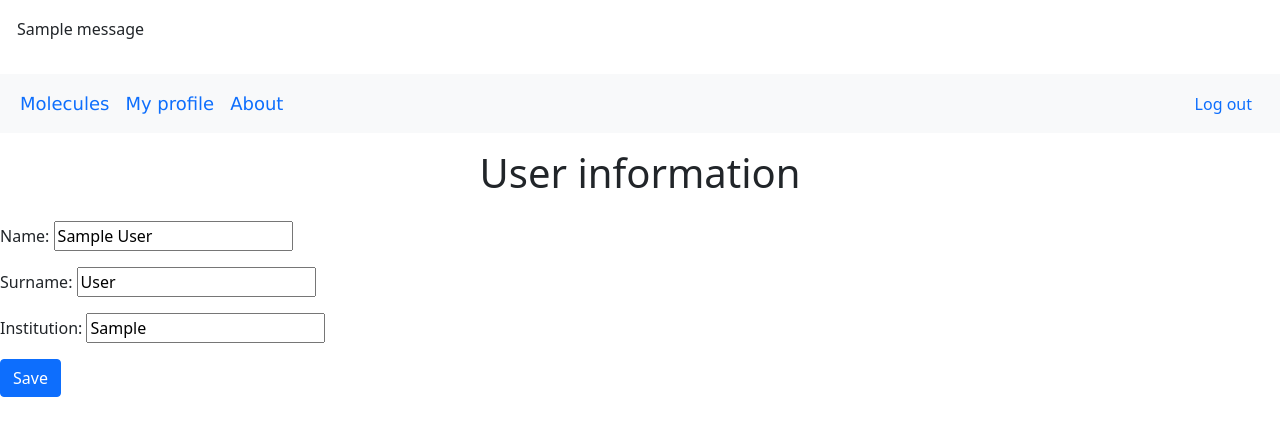
After one commit to Kharianne/molecules_project, a Django app: page /profile-update/ in a window 1280 px wide. The commit adds this page. Shown: the top 436 px of the page. Run offline with Django 4.2, Linux system fonts and the light colour scheme; a user stored in the database is signed in; tables that the repository leaves empty hold one stand-in row (values such as "Sample post"); one stand-in notice (Sample message) is shown.

Commit message:
registration: User, Profile, UpdateView

```diff
--- /dev/null
+++ b/molecule_admin/forms.py
@@ -0,0 +1,16 @@
+from django.contrib.auth.forms import UserCreationForm
+from django.contrib.auth.models import User
+from django.forms import CharField, ModelForm
+from molecule_admin.models import Profile
+
+class RegisterUserForm(UserCreationForm):
+    username = CharField(required=True, label='Email')
+
+    class Meta:
+        model = User
+        fields = ("username", "password1", "password2")
+
+class UserForm(ModelForm):
+    class Meta:
+        model = Profile
+        fields = ('name', 'surname', 'institution')
--- a/molecule_admin/models.py
+++ b/molecule_admin/models.py
@@ -1,33 +1,51 @@
 from django.db import models
 from django.db.models.constraints import UniqueConstraint
-
+from django.contrib.auth.models import User
+from django.db.models.signals import post_save
+from django.dispatch import receiver
 
 class Collection(models.Model):
     name = models.CharField(max_length=200,
                             primary_key=True,
                             unique=True)
-
+    def __str__(self):
+        return(self.name)
 
 class Molecule(models.Model):
     name = models.CharField(max_length=200)
     smiles = models.CharField(max_length=500)
-    inchi_key = models.CharField(max_length=500)
+    inchi_key = models.CharField(max_length=500, unique=True)
     collection = models.ManyToManyField(Collection)
     image = models.ImageField(blank=True, null=True)
 
     # Inchi_key is nearly unique, so we need to be sure that we don't have
     # duplicates
     class Meta:
+        #verbose_name_plural = molecules
         constraints = [
             models.UniqueConstraint(
                 fields=['name', 'inchi_key'], name='unique-molecule-constraint'
             )
         ]
 
+
     @property
     def collections(self):
         return ', '.join([c.name for c in self.collection.all()])
 
+    def __str__(self):
+        return(self.name)
+
+class Profile(models.Model):
+    user = models.OneToOneField(User, on_delete = models.CASCADE)
+    name = models.CharField(max_length=50)
+    surname = models.CharField(max_length=75)
+    institution = models.CharField(max_length=100, null=True, blank=True)
+
+@receiver(post_save, sender=User)
+def create_user_profile(sender, instance, created, **kwargs):
+    if created:
+        Profile.objects.create(user=instance)
 
 """
 TODO: Create a model named Profile with following fields:
--- a/molecule_admin/templates/index.html
+++ b/molecule_admin/templates/index.html
@@ -16,6 +16,15 @@
         }
     </style>
 </head>
+
+{% if messages %}
+{% for message in messages %}
+<div class="alert {{ message.tags }}" role="alert">
+    {{ message }}
+</div>
+{% endfor %}
+{% endif %}
+
 <body>
 <nav class="navbar navbar-expand-sm bg-light">
     <div class="container-fluid">
--- /dev/null
+++ b/molecule_admin/templates/profiles/profile_update.html
@@ -0,0 +1,11 @@
+{% extends "index.html" %}
+{% block content %}
+<div class="d-flex justify-content-center mt-3 mb-3">
+<h1>User information</h1>
+</div>
+<form method="post">
+    {% csrf_token %}
+    {{ form.as_p }}
+    <button type="submit" class="btn btn-primary">Save</button>
+</form>
+{% endblock %}
--- /dev/null
+++ b/molecule_admin/templates/profiles/success.html
@@ -0,0 +1 @@
+<h1>Uživatel byl vytvořen úspěšně.</h1>
--- a/molecule_admin/urls.py
+++ b/molecule_admin/urls.py
@@ -1,4 +1,5 @@
-from django.urls import path
+from django.urls import include, path
+
 
 from . import views
 
@@ -6,5 +7,8 @@ urlpatterns = [
     path('', views.IndexView.as_view(), name='index'),
     path("molecules/", views.MoleculeListView.as_view(), name='molecules'),
     path("molecule/<int:pk>", views.MoleculeDetailView.as_view(),
-         name='molecule_detail')
+         name='molecule_detail'),
+    path("login/", views.ProfileLoginView.as_view(), name='login'),
+    path("profile-update/", views.ProfileUpdateView.as_view(), name="profile_update"),
+    path('register/', views.RegisterView.as_view(), name='register'),
 ]
--- a/molecule_admin/views.py
+++ b/molecule_admin/views.py
@@ -1,7 +1,13 @@
+#from django.contrib.auth import authenticate, login
 from django.contrib.auth.mixins import LoginRequiredMixin
-from django.views.generic import TemplateView, ListView, DetailView
+from django.contrib.messages.views import SuccessMessageMixin
+#from django.contrib.auth.views import LoginView
+from django.views.generic import TemplateView, ListView, DetailView, UpdateView, CreateView
+from django.urls import reverse_lazy
+from django.shortcuts import render
 
-from molecule_admin.models import Molecule, Collection
+from molecule_admin.forms import RegisterUserForm, UserForm
+from molecule_admin.models import Molecule, Collection, Profile, User
 
 
 class IndexView(TemplateView):
@@ -40,3 +46,46 @@ class MoleculeListView(LoginRequiredMixin, ListView):
 class MoleculeDetailView(LoginRequiredMixin, DetailView):
     model = Molecule
     template_name = "molecules/molecule_detail.html"
+
+
+class RegisterView(CreateView):
+    form_class = RegisterUserForm
+    template_name = "registration/register.html"
+    success_url = reverse_lazy("profile_update")
+    success_message = "User was created successfully."
+
+    def get_object(self, queryset=None):
+        return self.request.user.profile
+
+def register(request):
+    if request.method == 'POST':
+        form = UserForm(request.POST)
+        if form.is_valid():
+            form.save()
+        else:
+            form = UserForm()
+
+        context = {'form': form}
+        return render(request, 'users/register.html', context)
+
+
+    def post(self, request, *args, **kwargs):
+        user = super().post()
+        return user
+
+
+class ProfileLoginView(TemplateView, LoginRequiredMixin):
+    model = User
+    template_name = "registration/login.html"
+    fields = ["name", "password"]
+    success_url = reverse_lazy("index")
+
+
+class ProfileUpdateView(LoginRequiredMixin, UpdateView, SuccessMessageMixin):
+    form_class = UserForm
+    #fields = ["name", "surname", "institution"]
+    template_name = "profiles/profile_update.html"
+    success_url = reverse_lazy("index")
+
+    def get_object(self, queryset=None):
+        return self.request.user.profile
```
Also changed, not shown: molecule_admin/admin.py (+8 -1 lines), molecule_admin/templates/registration/register.html (added, +15 -0 lines), molecule_admin/templates/profiles/profile_detail.html (added).
